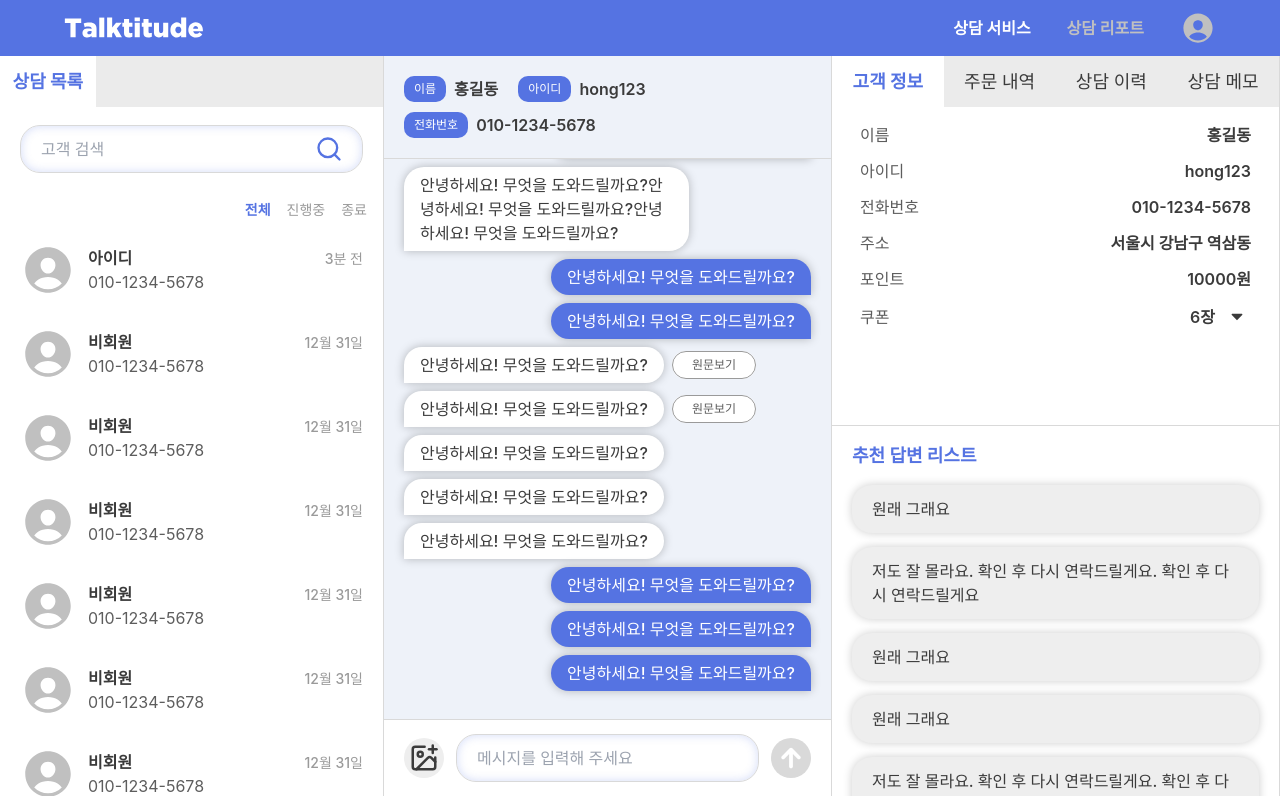
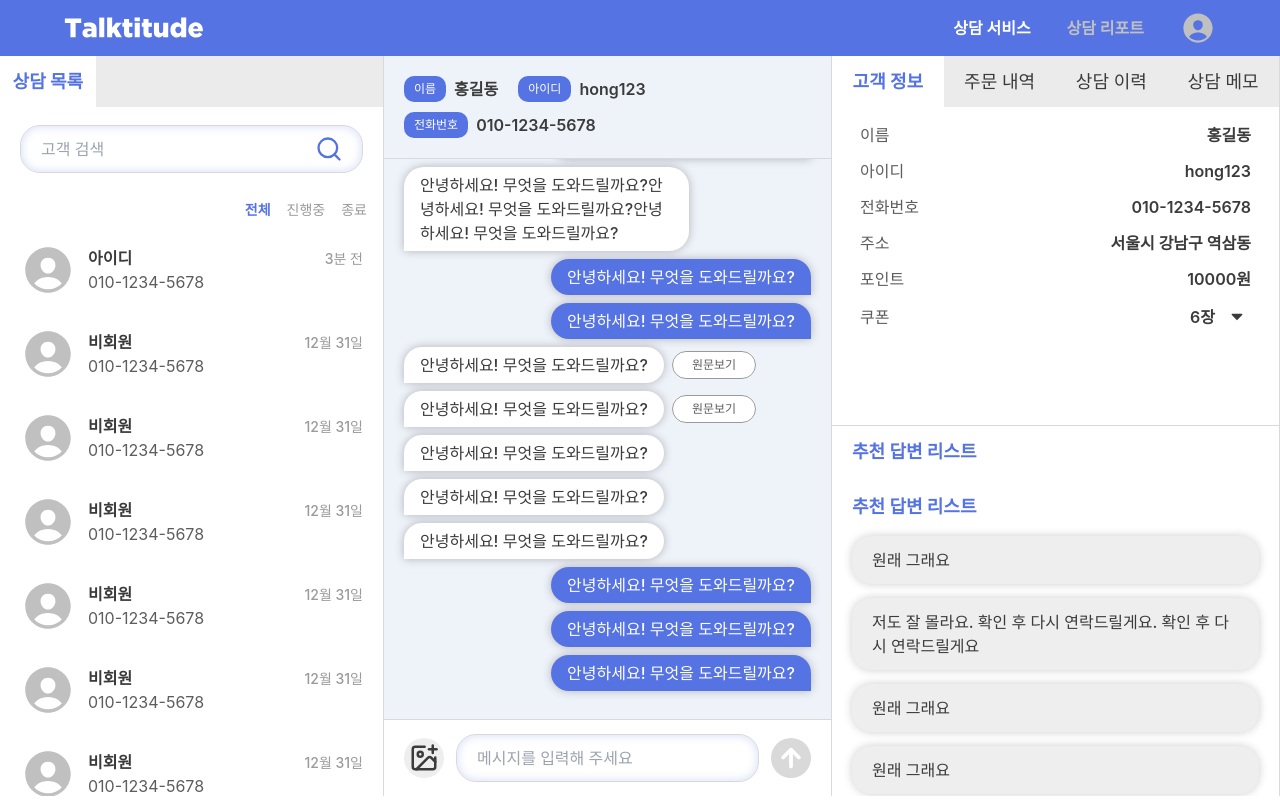
Before and after one commit to Talktitude/talktitude-agent-FE, a Next.js app: page /support in a window 1280 px wide. Built offline with nearby package versions, Linux system fonts and the light colour scheme; a web font is replaced by a local one.

Commit message:
feat: RecommendationPanel에 setInputMessage prop 추가 (#23)

```diff
--- a/src/components/support/supportInfo/recommendation/RecommendationPanel.tsx
+++ b/src/components/support/supportInfo/recommendation/RecommendationPanel.tsx
@@ -1,5 +1,9 @@
 import React, { useState } from 'react';
 import RecommendationList from './RecommendationList';
+
+interface RecommendationPanelProps {
+  setInputMessage?: (message: string) => void;
+}
 
 const MOCK_RECOMMENDATION_LIST = [
   {
@@ -34,17 +38,27 @@
   },
 ];
 
-const RecommendationPanel = () => {
+const RecommendationPanel = ({ setInputMessage }: RecommendationPanelProps) => {
   const [recommendationList] = useState(MOCK_RECOMMENDATION_LIST);
   return (
-    <div className="h-[50%] flex-1 overflow-y-auto">
-      {recommendationList.length > 0 ? (
-        <RecommendationList recommendationList={recommendationList} />
-      ) : (
-        <div className="h-full flex items-center justify-center">
-          <div className="text-textGray font-medium">추천 답변이 없습니다.</div>
-        </div>
-      )}
+    <div className="h-[50%]">
+      <div className="px-5 py-3 justify-start text-mainColor text-lg font-bold">
+        추천 답변 리스트
+      </div>
+      <div className="h-[calc(100%-51px)] flex-1 overflow-y-auto">
+        {recommendationList.length > 0 ? (
+          <RecommendationList
+            recommendationList={recommendationList}
+            setInputMessage={setInputMessage}
+          />
+        ) : (
+          <div className="h-full flex items-center justify-center">
+            <div className="text-textGray font-medium">
+              추천 답변이 없습니다.
+            </div>
+          </div>
+        )}
+      </div>
     </div>
   );
 };
```
